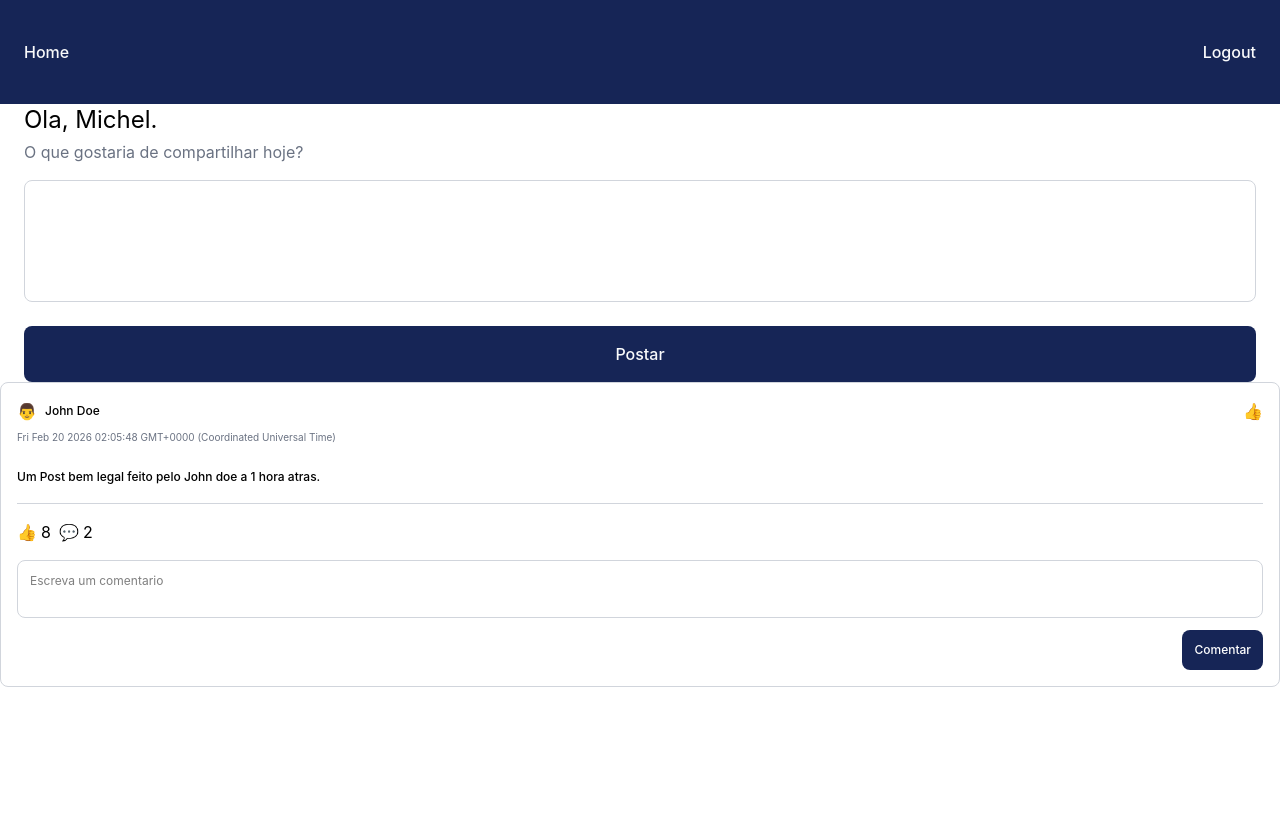
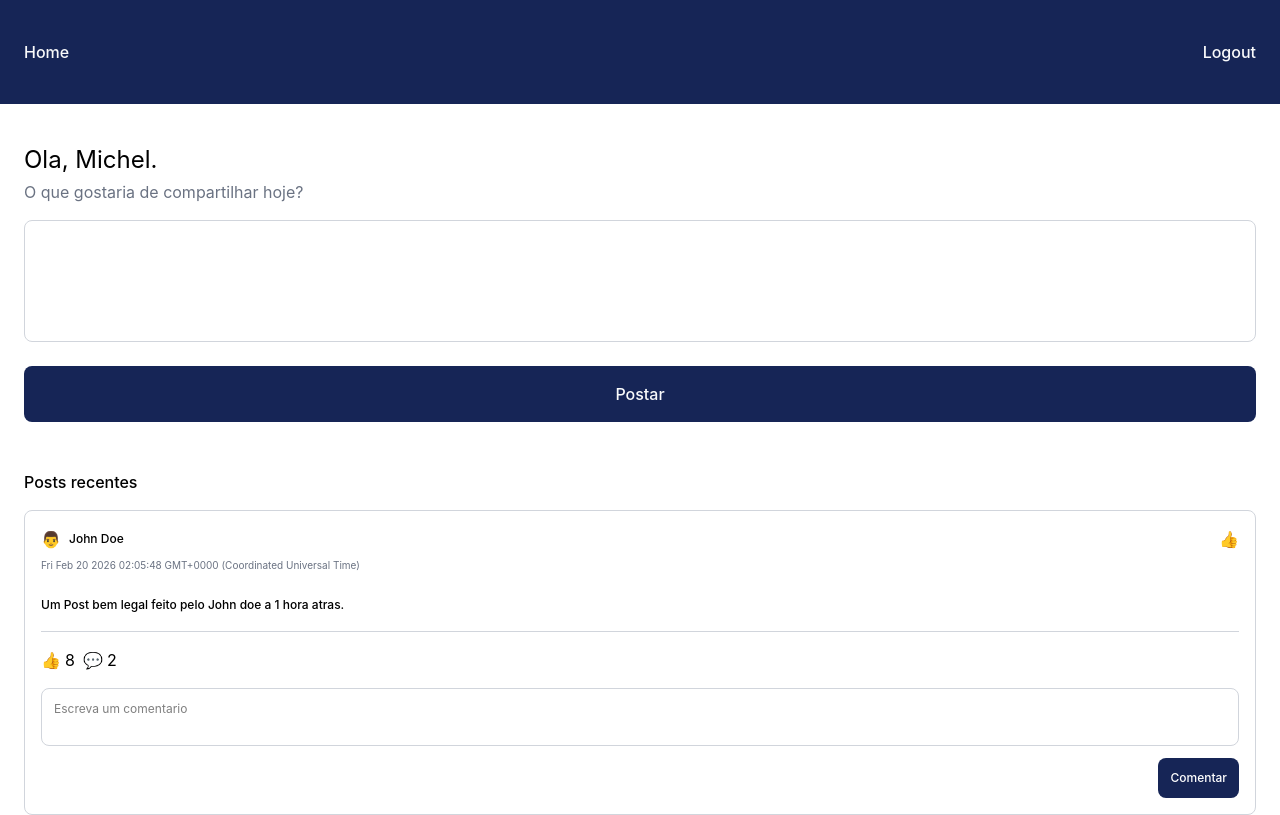
Before and after one commit to michelzaum/sayit, a React (Vite) app: page / in a window 1280 px wide. Built offline with nearby package versions, Linux system fonts and the light colour scheme.

Commit message:
feat: create Feed component

```diff
--- a/src/App.tsx
+++ b/src/App.tsx
@@ -1,20 +1,11 @@
-import { CreatePost } from "./components/create-post";
+import { Feed } from "./components/feed";
 import { Header } from "./components/header";
-import { Post } from "./components/post";
 
 function App() {
   return (
     <div>
       <Header />
-      <CreatePost authorName="Michel" />
-      <Post
-        authorImage="👨️"
-        authorName="John Doe"
-        createdAt={new Date()}
-        postContent="Um Post bem legal feito pelo John doe a 1 hora atras."
-        likesCount={8}
-        commentsCount={2}
-      />
+      <Feed />
     </div>
   );
 }
--- a/src/components/create-post/index.tsx
+++ b/src/components/create-post/index.tsx
@@ -2,7 +2,7 @@ import { CreatePostProps } from "./types";
 
 export function CreatePost({ authorName }: CreatePostProps) {
   return (
-    <div className="flex flex-col gap-4 px-6">
+    <div className="flex flex-col gap-4">
       <div className="flex flex-col gap-1">
         <span className="text-2xl">Ola, {authorName}.</span>
         <span className="text-base text-gray-500">
--- /dev/null
+++ b/src/components/feed/index.tsx
@@ -0,0 +1,22 @@
+import { CreatePost } from "../create-post";
+import { Post } from "../post";
+
+export function Feed() {
+  return (
+    <div className="flex flex-col gap-12 mt-10 px-6">
+      <CreatePost authorName="Michel" />
+
+      <div className="flex flex-col gap-4">
+        <span className="text-base font-medium">Posts recentes</span>
+        <Post
+          authorImage="👨️"
+          authorName="John Doe"
+          createdAt={new Date()}
+          postContent="Um Post bem legal feito pelo John doe a 1 hora atras."
+          likesCount={8}
+          commentsCount={2}
+        />
+      </div>
+    </div>
+  );
+}
```
